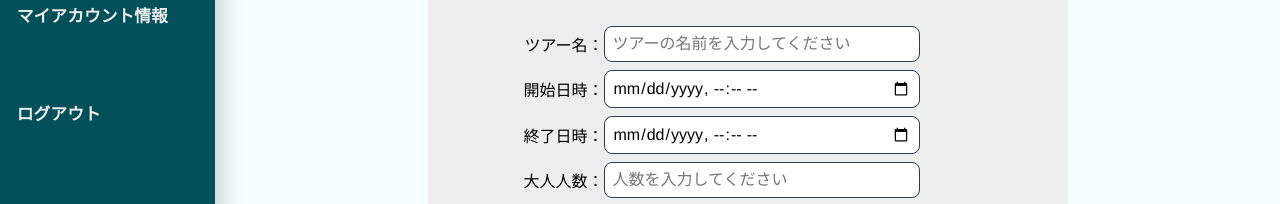
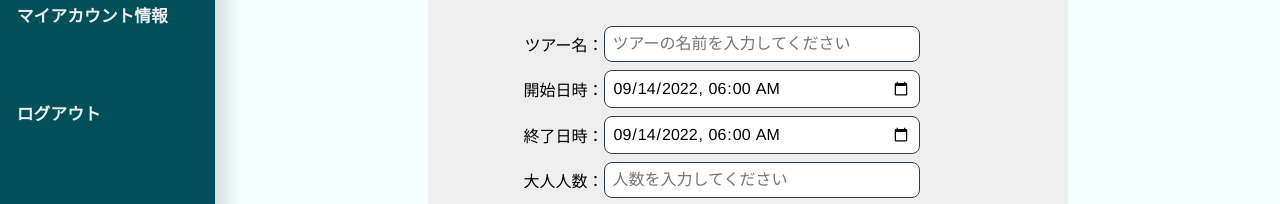
Before and after one commit to e-harp-intern/R4FY, a Vue app in the folder web/: page /tours/create in a window 1280 px wide. Shown: the part 143-347 px from the top of the page. Built offline with nearby package versions, Linux system fonts and the light colour scheme.

Commit message:
#378 ツアー作成画面の開始終了日時のデフォルト値を設定

```diff
--- a/web/src/i18n/languages/ja.js
+++ b/web/src/i18n/languages/ja.js
@@ -217,4 +217,7 @@ export default {
         name: "%{name} 様",
         router_back: "前のページへ戻る"
     },
+    system: {
+        datetime: "%{year}-%{month}-%{date} %{hours}:%{minutes}"
+    }
 };
--- a/web/src/mixins/common.js
+++ b/web/src/mixins/common.js
@@ -40,12 +40,17 @@ const methods = {
         datetime = new Date(datetime);
         return {
             year: datetime.getUTCFullYear(),
-            month: datetime.getUTCMonth() + 1,
+            month: (datetime.getUTCMonth() + 1).toString().padStart(2, "0"),
             date: datetime.getUTCDate().toString().padStart(2, "0"),
             hours: datetime.getUTCHours().toString().padStart(2, "0"),
             minutes: datetime.getUTCMinutes().toString().padStart(2, "0"),
         };
     },
+
+    /* 日本時間をUTCへ変換（タイムゾーン情報を削除） */
+    datetimeUTC: (datetime) => {
+        return new Date(Date.UTC(datetime.getFullYear(), datetime.getMonth(), datetime.getDate(), datetime.getHours(), datetime.getMinutes()))
+    }
 }
 
 export default methods;
--- a/web/src/views/tours/CreateTourView.vue
+++ b/web/src/views/tours/CreateTourView.vue
@@ -14,10 +14,20 @@
           />
           <!--開始日時-->
           <label>{{ $t("label.start_datetime") }}</label
-          ><input type="datetime-local" id="start_datetime" required />
+          ><input
+            type="datetime-local"
+            id="start_datetime"
+            :value="defaultTime()"
+            required
+          />
           <!--終了日時-->
           <label>{{ $t("label.end_datetime") }}</label
-          ><input type="datetime-local" id="end_datetime" required />
+          ><input
+            type="datetime-local"
+            id="end_datetime"
+            :value="defaultTime()"
+            required
+          />
           <!--大人-->
           <label>{{ $t("label.adult_num") }}</label
           ><input
@@ -65,6 +75,7 @@
 
 <script>
 import api from "@/mixins/api";
+import common from "@/mixins/common";
 
 export default {
   data() {
@@ -74,6 +85,16 @@ export default {
   },
   created() {},
   methods: {
+    // フォームの初期時間（現在時の00分を返す）
+    defaultTime() {
+      let date = new Date(Date.now());
+      date.setMinutes(0);
+      date.setSeconds(0);
+      date = common.datetimeUTC(date);
+      return this.$t("system.datetime", common.datetimeData(date));
+    },
+
+    // フォームをリセット
     form_reset() {
       const forms = document.getElementsByTagName("input");
       for (let i = 0; i < forms.length; i += 1) {
```
